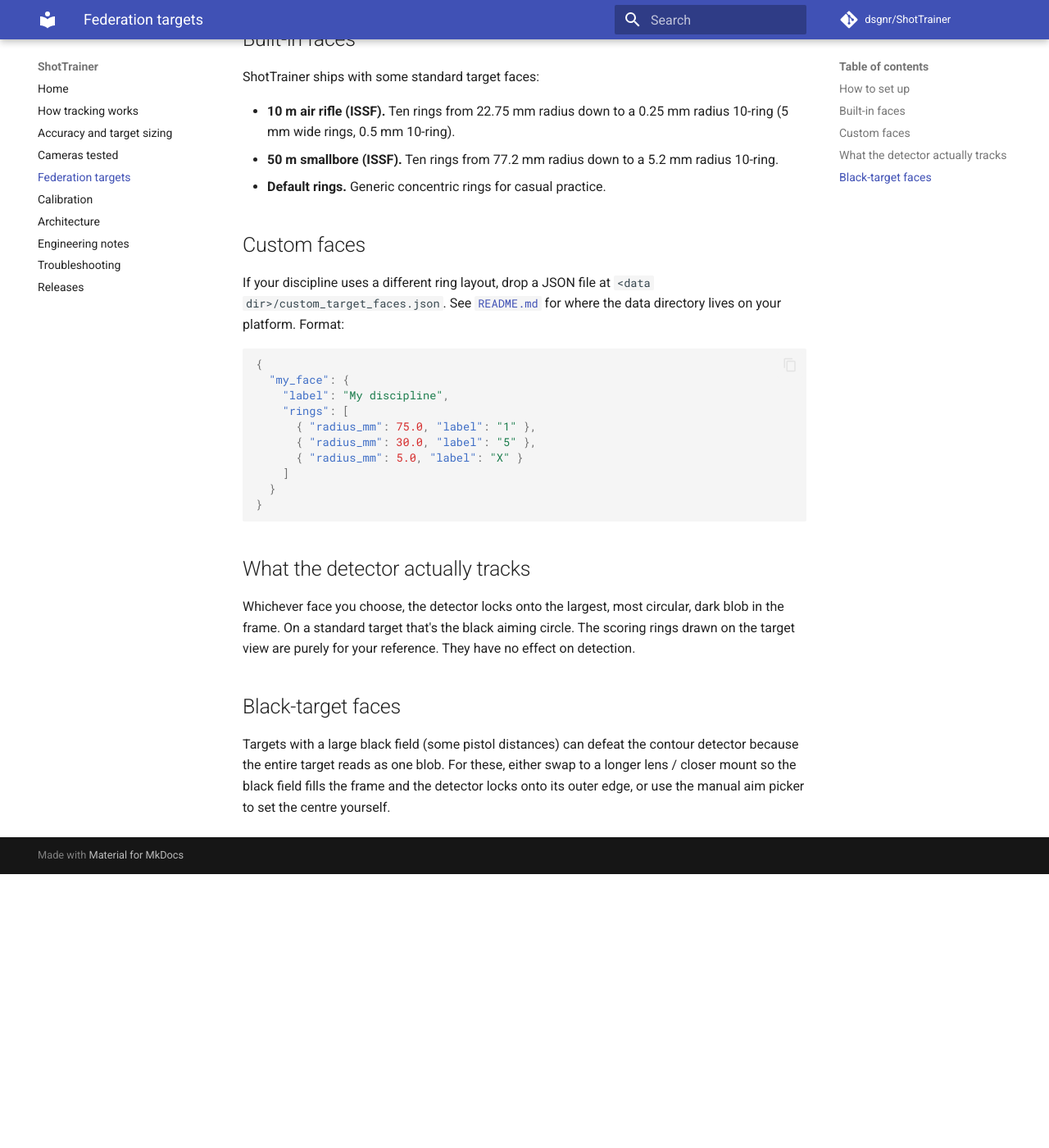
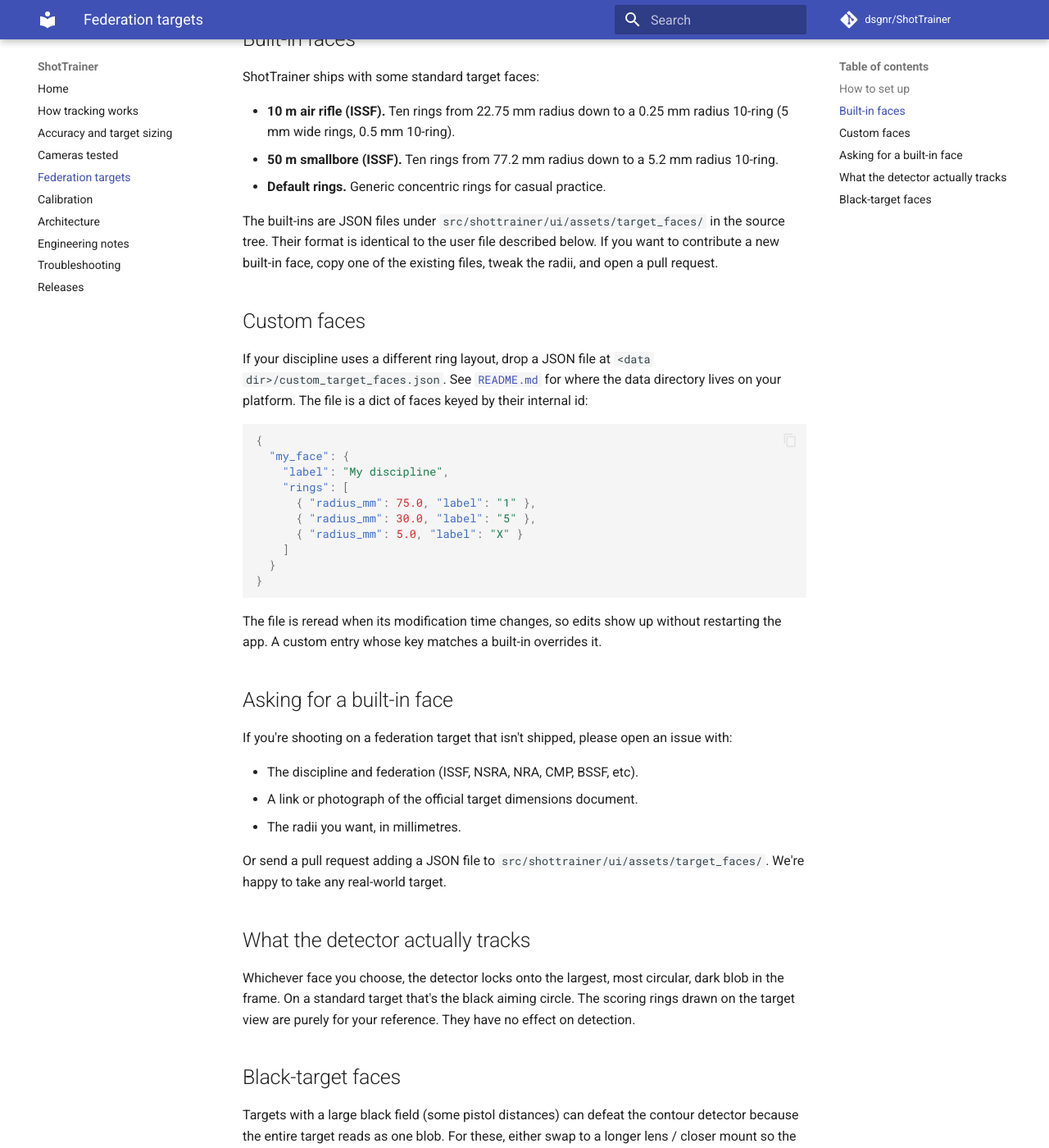
Before and after one commit to dsgnr/ShotTrainer, an MkDocs documentation site: the page built from docs/provided-targets.md, in a window 1280 px wide and 1400 px high, scrolled down 663 px. Shown: the whole window at 82% size. Built offline with MkDocs 1.6.1 and Material for MkDocs 9.7.7, drawn with Linux system fonts in a browser that asks for light colours; comment, search, counter and statistics services are not loaded; before the commit the page ends 1729 px from its top, so only the background shows below that.

Commit message:
docs: invite face contributions and add issue templates

````diff
--- a/docs/provided-targets.md
+++ b/docs/provided-targets.md
@@ -30,11 +30,18 @@
   5.2 mm radius 10-ring.
 - **Default rings.** Generic concentric rings for casual practice.
 
+The built-ins are JSON files under
+`src/shottrainer/ui/assets/target_faces/` in the source tree. Their
+format is identical to the user file described below. If you want to
+contribute a new built-in face, copy one of the existing files, tweak
+the radii, and open a pull request.
+
 ## Custom faces
 
 If your discipline uses a different ring layout, drop a JSON file at
 `<data dir>/custom_target_faces.json`. See [`README.md`](../README.md) for
-where the data directory lives on your platform. Format:
+where the data directory lives on your platform. The file is a dict of
+faces keyed by their internal id:
 
 ```json
 {
@@ -48,6 +55,23 @@
   }
 }
 ```
+
+The file is reread when its modification time changes, so edits show up
+without restarting the app. A custom entry whose key matches a built-in
+overrides it.
+
+## Asking for a built-in face
+
+If you're shooting on a federation target that isn't shipped, please
+open an issue with:
+
+- The discipline and federation (ISSF, NSRA, NRA, CMP, BSSF, etc).
+- A link or photograph of the official target dimensions document.
+- The radii you want, in millimetres.
+
+Or send a pull request adding a JSON file to
+`src/shottrainer/ui/assets/target_faces/`. We're happy to take any
+real-world target.
 
 ## What the detector actually tracks
 
````
Also changed, not shown: 4 other files.
